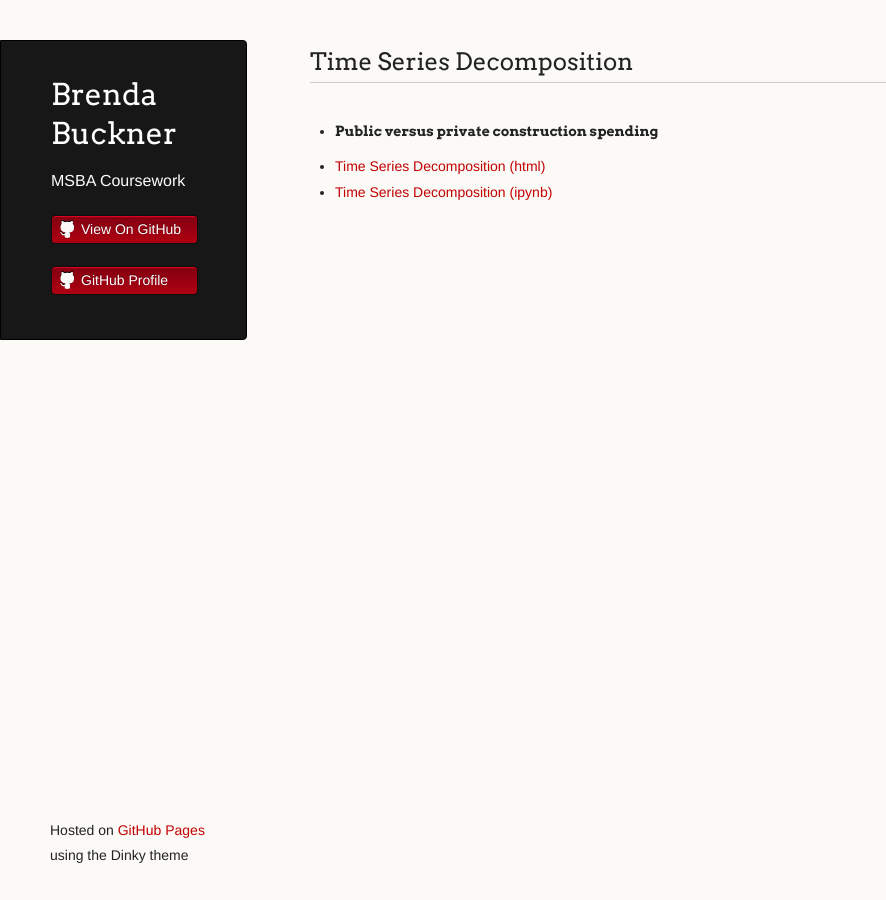
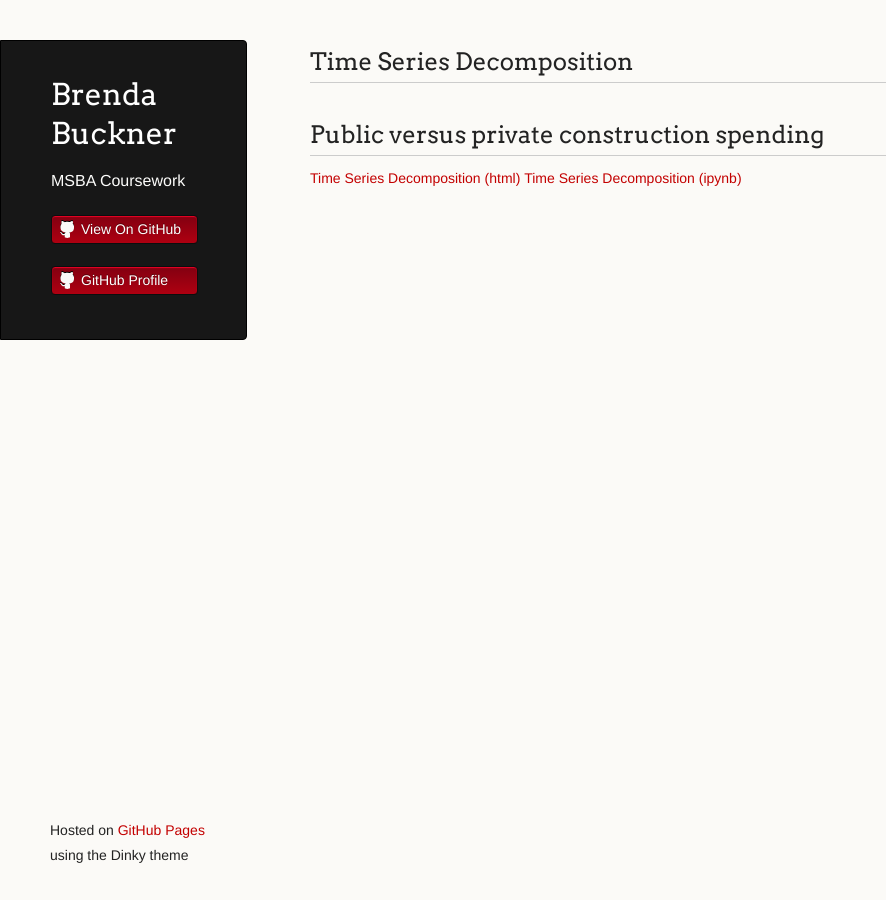
Before and after one commit to brendabuckner/brendabuckner.github.io, a Jekyll site: the page built from timeseries/index.md, in a window 1280 px wide. Shown: the whole page, without its empty margins (0-886 px from the left). Built offline with Jekyll 4.4.1, drawn with Linux system fonts in a browser that asks for light colours; our own code applies the rules of GitHub Pages for plain Markdown files.

Commit message:
Remove bullets.

```diff
--- a/timeseries/index.md
+++ b/timeseries/index.md
@@ -4,6 +4,6 @@ title: Brenda Buckner
 
 ## Time Series Decomposition
 
-- #### Public versus private construction spending
- - [Time Series Decomposition (html)](M3TimeSeries.html)
- - [Time Series Decomposition (ipynb)](M3TimeSeries.ipynb)
+## Public versus private construction spending
+[Time Series Decomposition (html)](M3TimeSeries.html)
+[Time Series Decomposition (ipynb)](M3TimeSeries.ipynb)
```
